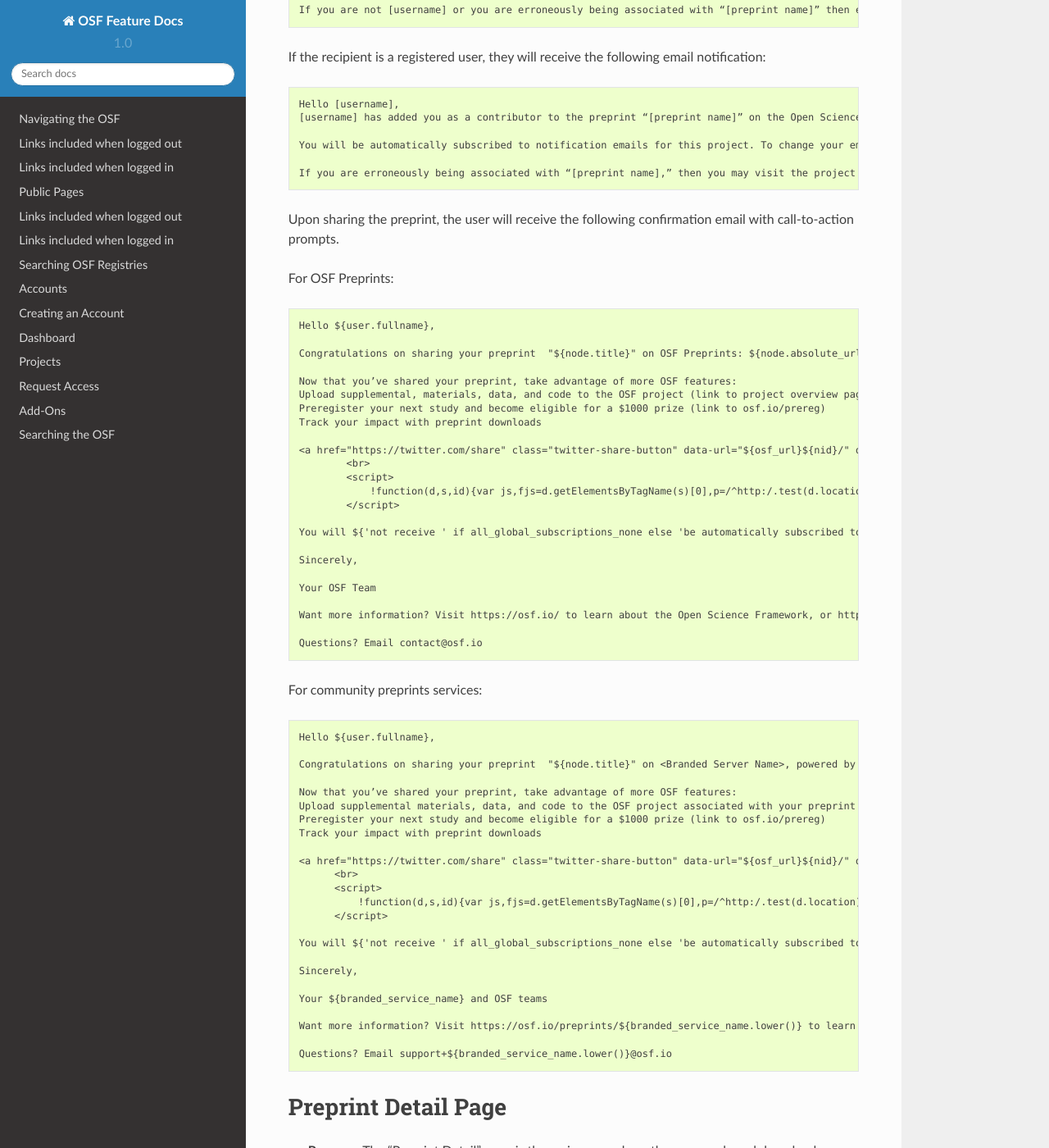
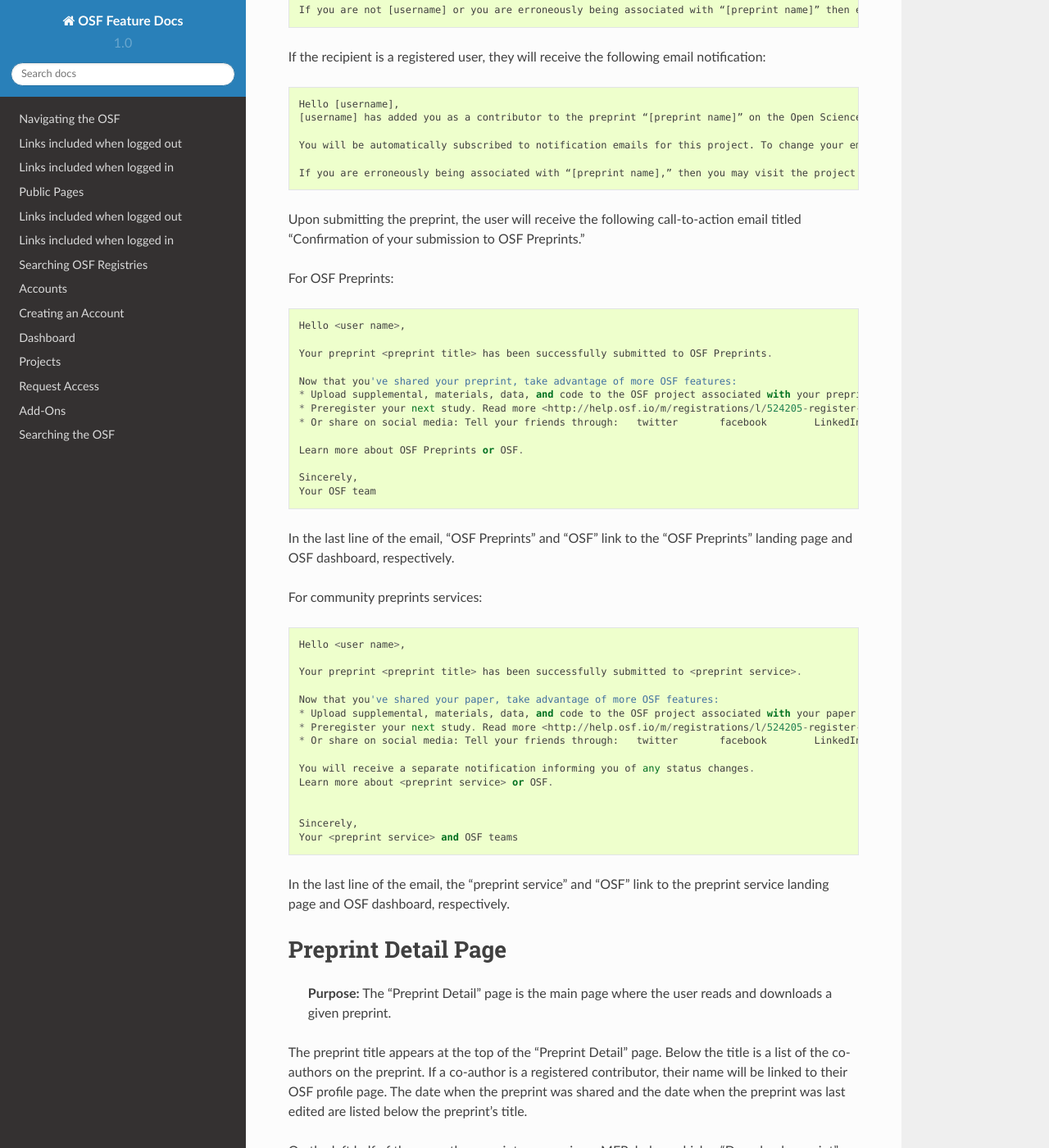
Before and after one commit to CenterForOpenScience/OSFDocs, a Sphinx documentation site: the page built from docs/pages/preprints.rst, in a window 1280 px wide and 1400 px high, scrolled down 18588 px. Shown: the whole window at 82% size. Built offline with Sphinx 7.4.7 and the Read the Docs theme 2.0.0, drawn with Linux system fonts in a browser that asks for light colours; some of the changed text lies outside the part shown.

Commit message:
Added call to action emails

```diff
--- a/docs/pages/preprints.rst
+++ b/docs/pages/preprints.rst
@@ -587,63 +587,45 @@
 
     If you are erroneously being associated with “[preprint name],” then you may visit the project's “Contributors” page and remove yourself as a contributor.
 
-
-Upon sharing the preprint, the user will receive the following confirmation email with call-to-action prompts.
+Upon submitting the preprint, the user will receive the following call-to-action email titled "Confirmation of your submission to OSF Preprints."
 
 For OSF Preprints::
 
+  Hello <user name>,
 
-    Hello ${user.fullname},
+  Your preprint <preprint title> has been successfully submitted to OSF Preprints.
 
-    Congratulations on sharing your preprint  "${node.title}" on OSF Preprints: ${node.absolute_url}
+  Now that you've shared your preprint, take advantage of more OSF features:
+  * Upload supplemental, materials, data, and code to the OSF project associated with your preprint. Learn how <http://help.osf.io/m/preprints/l/685323-add-supplemental-files-to-a-preprint>
+  * Preregister your next study. Read more <http://help.osf.io/m/registrations/l/524205-register-your-project>
+  * Or share on social media: Tell your friends through:   twitter	 facebook	 LinkedIn
 
-    Now that you’ve shared your preprint, take advantage of more OSF features:
-    Upload supplemental, materials, data, and code to the OSF project (link to project overview page) associated with your preprint. Learn how (link to http://help.osf.io/m/preprints/l/685323-add-supplemental-files-to-a-preprint)
-    Preregister your next study and become eligible for a $1000 prize (link to osf.io/prereg)
-    Track your impact with preprint downloads
+  Learn more about OSF Preprints or OSF.
 
-    <a href="https://twitter.com/share" class="twitter-share-button" data-url="${osf_url}${nid}/" data-text="I shared my preprint on OSF Preprints" data-count="none">Tweet</a>
-            <br>
-            <script>
-                !function(d,s,id){var js,fjs=d.getElementsByTagName(s)[0],p=/^http:/.test(d.location)?'http':'https';if(!d.getElementById(id)){js=d.createElement(s);js.id=id;js.src=p+'://platform.twitter.com/widgets.js';fjs.parentNode.insertBefore(js,fjs);}}(document, 'script', 'twitter-wjs');
-            </script>
+  Sincerely,
+  Your OSF team
 
-    You will ${'not receive ' if all_global_subscriptions_none else 'be automatically subscribed to '} notification emails for this project. To change your email notification preferences, visit your project or your user settings: ${settings.DOMAIN + "settings/notifications/"}
-
-    Sincerely,
-
-    Your OSF Team
-
-    Want more information? Visit https://osf.io/ to learn about the Open Science Framework, or https://cos.io/ for information about its supporting organization, the Center for Open Science.
-
-    Questions? Email contact@osf.io
+In the last line of the email, "OSF Preprints" and "OSF" link to the "OSF Preprints" landing page and OSF dashboard, respectively.
 
 For community preprints services::
 
-  Hello ${user.fullname},
+  Hello <user name>,
 
-  Congratulations on sharing your preprint  "${node.title}" on <Branded Server Name>, powered by OSF Preprints: ${node.absolute_url}
+  Your preprint <preprint title> has been successfully submitted to <preprint service>.
 
-  Now that you’ve shared your preprint, take advantage of more OSF features:
-  Upload supplemental materials, data, and code to the OSF project associated with your preprint
-  Preregister your next study and become eligible for a $1000 prize (link to osf.io/prereg)
-  Track your impact with preprint downloads
+  Now that you've shared your paper, take advantage of more OSF features:
+  * Upload supplemental, materials, data, and code to the OSF project associated with your paper. Learn how <http://help.osf.io/m/preprints/l/685323-add-supplemental-files-to-a-preprint>
+  * Preregister your next study. Read more <http://help.osf.io/m/registrations/l/524205-register-your-project>
+  * Or share on social media: Tell your friends through:   twitter	 facebook	 LinkedIn
 
-  <a href="https://twitter.com/share" class="twitter-share-button" data-url="${osf_url}${nid}/" data-text="I shared my preprint on <Branded Server Name>!" data-count="none">Tweet</a>
-        <br>
-        <script>
-            !function(d,s,id){var js,fjs=d.getElementsByTagName(s)[0],p=/^http:/.test(d.location)?'http':'https';if(!d.getElementById(id)){js=d.createElement(s);js.id=id;js.src=p+'://platform.twitter.com/widgets.js';fjs.parentNode.insertBefore(js,fjs);}}(document, 'script', 'twitter-wjs');
-        </script>
+  You will receive a separate notification informing you of any status changes.
+  Learn more about <preprint service> or OSF.
 
-  You will ${'not receive ' if all_global_subscriptions_none else 'be automatically subscribed to '}notification emails for this project. To change your email notification preferences, visit your project or your user settings: ${settings.DOMAIN + "settings/notifications/"}
 
   Sincerely,
+  Your <preprint service> and OSF teams
 
-  Your ${branded_service_name} and OSF teams
-
-  Want more information? Visit https://osf.io/preprints/${branded_service_name.lower()} to learn about ${branded_service_name} or https://osf.io/ to learn about the Open Science Framework, or https://cos.io/ for information about its supporting organization, the Center for Open Science.
-
-  Questions? Email support+${branded_service_name.lower()}@osf.io
+In the last line of the email, the "preprint service" and "OSF" link to the preprint service landing page and OSF dashboard, respectively.
 
 Preprint Detail Page
 ---------------------
@@ -678,20 +660,96 @@
 ^^^^^^^^^^^^^^^^^^^
 **Purpose**: Preprints will be pending until accepted or rejected by a moderator. Banners help inform the user of the state of their preprint. These banners are only visible to the preprint authors and moderator.
 
-If the user submitted to a preprint service that uses pre-moderation, the preprint will be private until a moderator accepts or rejects it. While the preprint is pending, a yellow banner will appear at the top of the page::
+If the user submitted to a preprint service that uses pre-moderation, they will receive a confirmation email upon submission titled "Confirmation of your submission to <preprint service>"::
+
+  Hello Rebecca Rosenblatt,
+
+  Your preprint <preprint title> has been successfully submitted to <preprint service>.
+
+  <preprint service> has chosen to moderate their submissions using a pre-moderation workflow, which means your submission is pending until accepted by a moderator. You will receive a separate notification informing you of any status changes.
+
+  Learn more about <preprint service> or OSF.
+
+  Sincerely,
+  Your <preprint service> and OSF teams
+
+In the last line of the email, the "preprint service" and "OSF" link to the preprint service landing page and OSF dashboard, respectively.
+
+The premoderated preprint will be private until a moderator accepts or rejects it. While the preprint is pending, a yellow banner will appear at the top of the page::
 
     Pending: <preprint service> uses pre-moderation. this preprint is not publically available or searchable until approved by a moderator.
 
-If the user submitted to a preprint service that uses post-moderation, the preprint will be public upon submission. Until a moderator accepts or rejects the preprint, a blue banner will appear at the top of the page::
+If the user submitted to a preprint service that uses post-moderation, the user will receive a confirmation email upon submission titled "Confirmation of your submission to <preprint service>"::
+
+  Hello <user name>,
+
+  Your preprint <preprint title> has been successfully submitted to <preprint service>.
+
+  <preprint service> has chosen to moderate their submissions using a post-moderation workflow, which means your submission is public and discoverable, while still pending acceptance by a moderator. You will receive a separate notification informing you of any status changes.
+
+  Learn more about <preprint service> or OSF.
+
+  Sincerely,
+  Your <preprint service> and OSF teams
+
+In the last line of the email, the "preprint service" and "OSF" link to the preprint service landing page and OSF dashboard, respectively.
+
+The preprint will be public upon submission. Until a moderator accepts or rejects the preprint, a blue banner will appear at the top of the page::
 
     Pending: OSF uses post-moderation. This preprint is publically available and searchable but is subject to removal by a moderator.
-
 
 If the moderator accepts the preprint, a green banner will appear at the top of the preprint page::
 
     Accepted: <preprint service> uses [pre][post]-moderation. This preprint has been accepted by a moderator and is publically available and searchable.
 
-If the moderator rejects the preprint, a red banner will appear at the top of the preprint page::
+The user will receive a call-to-action email titled "OSF Notifications".
+
+For pre-moderation::
+
+  Hello <user name>,
+
+  Your submission <preprint title>, submitted to <preprint service> has been accepted by the moderator and is now discoverable to others.
+
+  Now that you've shared your preprint, take advantage of more OSF features:
+  * Upload supplemental, materials, data, and code to the OSF project associated with your preprint. Learn how <http://help.osf.io/m/preprints/l/685323-add-supplemental-files-to-a-preprint>
+  * Preregister your next study. Read more <http://help.osf.io/m/registrations/l/524205-register-your-project>
+  * Or share on social media: Tell your friends through:   twitter	 facebook	 LinkedIn
+
+  Learn more about <preprint service> or OSF.
+
+  Sincerely,
+  Your <preprint service> and OSF teams
+
+For post-moderation::
+
+  Hello <user name>,
+
+  Your submission <preprint title>, submitted to <preprint service> has been accepted by the moderator and remains discoverable to others.
+
+  Now that you've shared your preprint, take advantage of more OSF features:
+  * Upload supplemental, materials, data, and code to the OSF project associated with your thesis. Learn how <http://help.osf.io/m/preprints/l/685323-add-supplemental-files-to-a-preprint>
+  * Preregister your next study. Read more <http://help.osf.io/m/registrations/l/524205-register-your-project>
+  * Or share on social media: Tell your friends through:   twitter	 facebook	 LinkedIn
+
+  Learn more about <preprint service> or OSF.
+
+  Sincerely,
+  Your <preprint service> and OSF teams
+
+In the last line of the email, the "preprint service" and "OSF" link to the preprint service landing page and OSF dashboard, respectively.
+
+If the moderator rejects the preprint, the user will receive an email notification titled "OSF Notifications"::
+
+  Hello <user name>,
+
+  Your submission <preprint title>, submitted to <preprint service> has not been accepted. Contributors with admin permissions may edit the preprint and resubmit, at which time it will return to a pending state and be reviewed by a moderator.
+
+  Learn more about <preprint service> or OSF.
+
+  Sincerely,
+  Your <preprint service> and OSF teams
+
+A red banner will appear at the top of the preprint page::
 
     Rejected: <preprint service> uses [pre][post]-moderation. This preprint has been rejected by a moderator and is not publically available or searchable.
 
```
